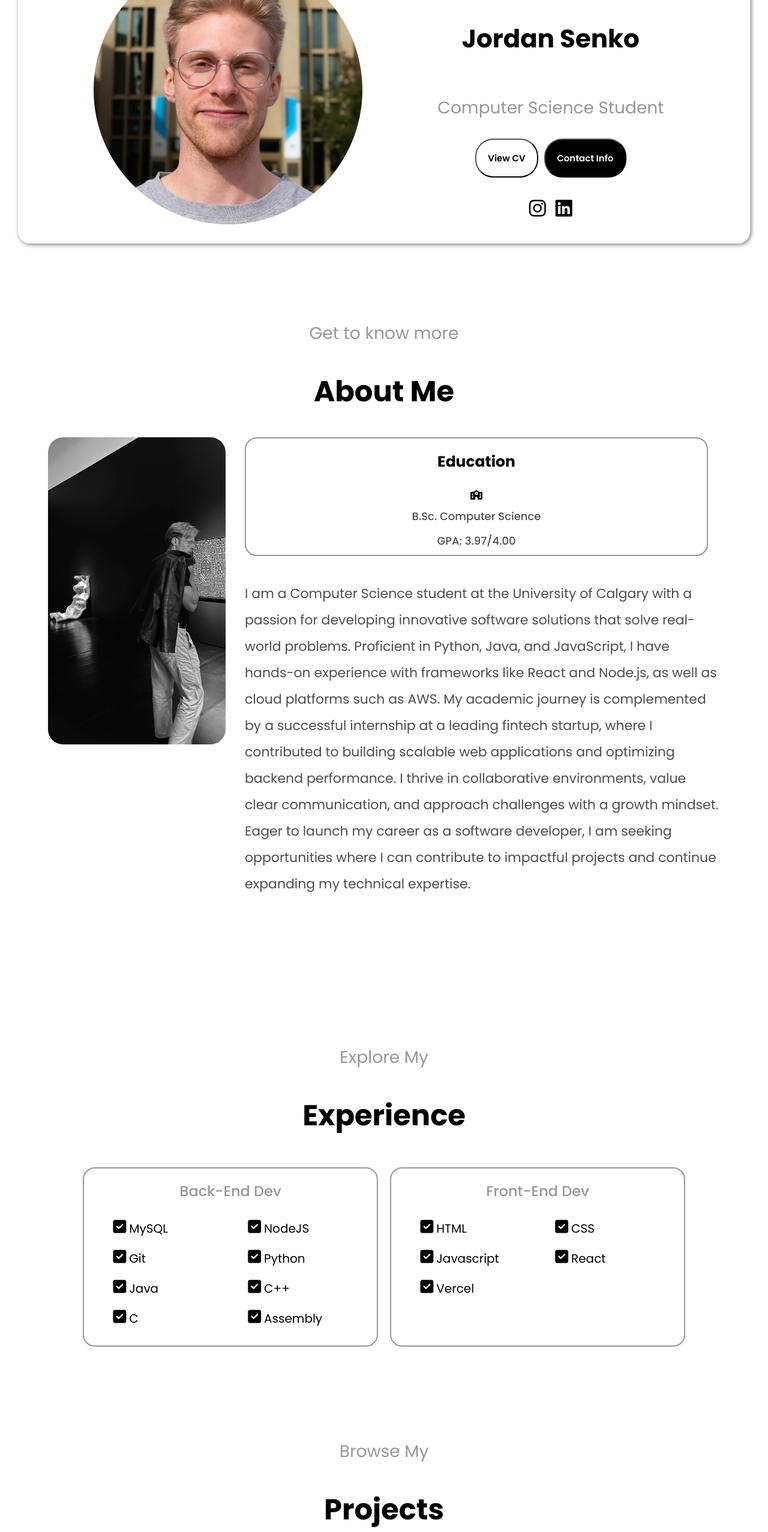
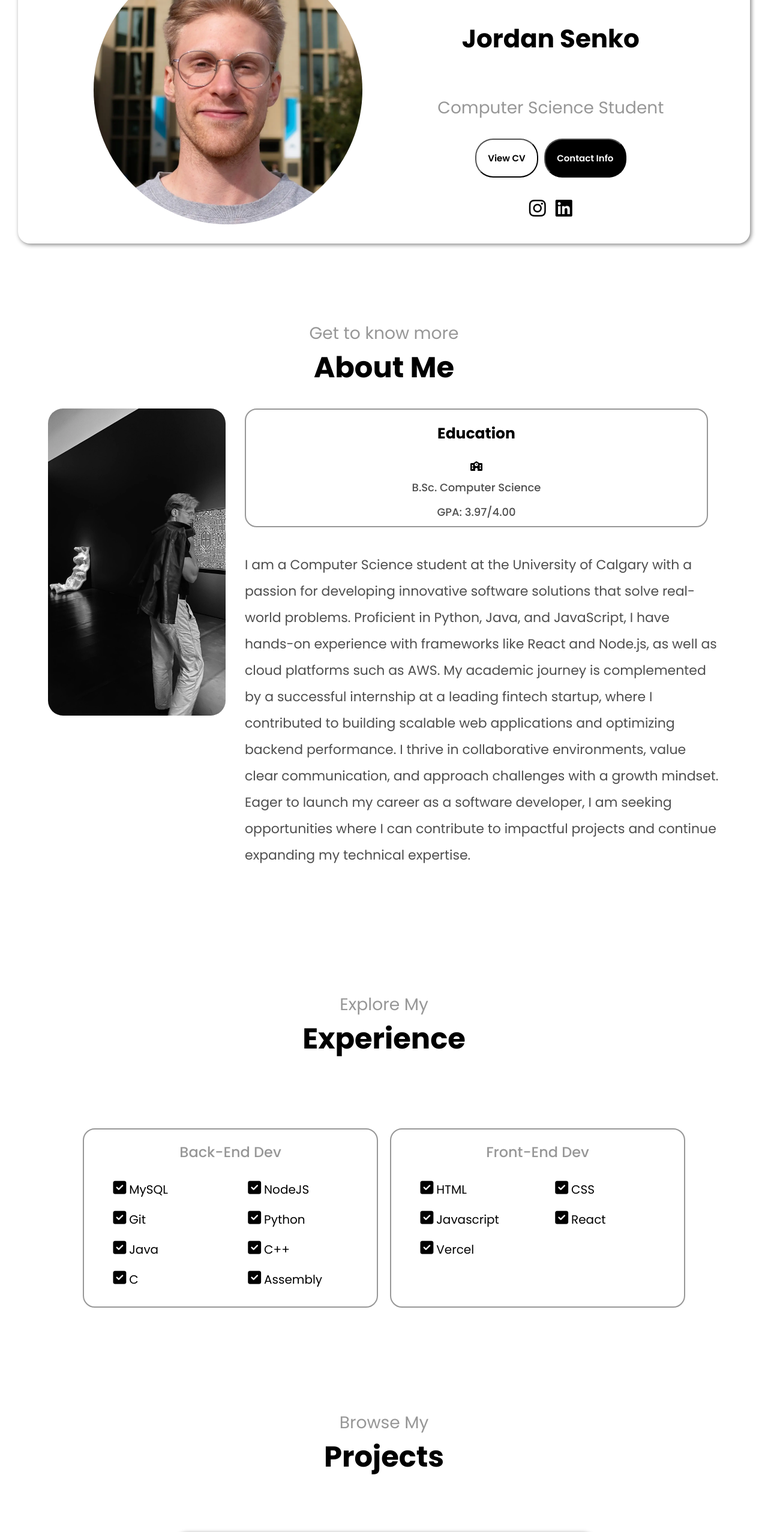
Before and after one commit to JSenk347/portfolio-fe, a React (Vite) app: page / in a window 1280 px wide. Shown: the part 234-2788 px from the top of the page at 60% size. Built offline with nearby package versions, Linux system fonts and the light colour scheme.

Commit message:
updated section header sizing

```diff
--- a/src/components/about/About.module.css
+++ b/src/components/about/About.module.css
@@ -1,6 +1,8 @@
 .aboutContainer {
     margin-left: 5rem;
-    margin: 5rem;
+    margin-right: 5rem;
+    margin-top: 5rem;
+    margin-bottom: 0;
     height: fit-content;
     display: flex;
     flex-direction: column;
@@ -11,6 +13,7 @@
     align-items: center;
     text-align: center;
     justify-content: center;
+    margin-bottom: 2rem;
     font-size: clamp(25px, 2.5vw, 40px);
 }
 .aboutHeader p {
@@ -18,6 +21,10 @@
     padding: 0;
     margin: 0;
     font-size: clamp(20px, 2.2vw, 35px);
+}
+.aboutHeader h1{
+    margin: 0;
+    padding: 0
 }
 .aboutCard {
     display: flex;
--- a/src/components/experience/XP.module.css
+++ b/src/components/experience/XP.module.css
@@ -13,14 +13,20 @@
     align-items: center;
     justify-content: center;
     height: 100vh;
+    margin-bottom: 10vh;
 }
 .headerContainer {
+    height: 40vh;
     display: flex;
     flex-direction: column;
     align-items: center;
     text-align: center;
     justify-content: center;
     font-size: clamp(25px, 2.5vw, 40px);
+}
+
+.headerContainer h1{
+    margin: 0;
 }
 
 .headerContainer p {
--- a/src/components/profile/Profile.jsx
+++ b/src/components/profile/Profile.jsx
@@ -3,7 +3,7 @@ import headShot from "../../assets/headShot.webp";
 
 const Profile = () => {
     const handleViewCV = () => {
-        window.open("/Jordan_Senko-Resume.pdf", "_blank");
+        window.open("/portfolio-fe/Jordan_Senko-Resume.pdf", "_blank");
     };
 
     return (
--- a/src/components/projects/Projects.module.css
+++ b/src/components/projects/Projects.module.css
@@ -1,14 +1,19 @@
 .projectsContainer{
     height: 100vh;
+    margin: 0;
 }
 
 .headerContainer{
-    height: 20vh;
+    height: 15vh;
     display: flex;
     flex-direction: column;
     align-items: center;
     margin-bottom: 2rem;
     font-size: clamp(25px, 2.5vw, 40px);
+}
+
+.headerContainer h1{
+    margin: 0;
 }
 
 .headerContainer p {
--- a/src/components/projects/project-card/ProjectCard.module.css
+++ b/src/components/projects/project-card/ProjectCard.module.css
@@ -4,7 +4,6 @@
     flex-direction: column;
     justify-content: center;
     max-width: 50%;
-
     padding: 30px;
     border-radius: 20px;
     box-shadow: 2px 2px 7px gray;
--- a/src/components/projects/project-carousel/ProjectCarousel.jsx
+++ b/src/components/projects/project-carousel/ProjectCarousel.jsx
@@ -7,7 +7,7 @@ import styles from "./ProjectCarousel.module.css";
 // projects surrounded with {} for OBJECT DESTRUCTURING
 const ProjectCarousel = ({projects}) => {
     // useEmblaCarousel enable PLUGINS passed as arguments in an array. Eg: [Autoplay()]
-    const [emblaRef, emblaApi] = useEmblaCarousel({loop: false});
+    const [emblaRef, emblaApi] = useEmblaCarousel({loop: true}, [Autoplay()]);
 
     useEffect(() => {
         if(emblaApi) {
```
